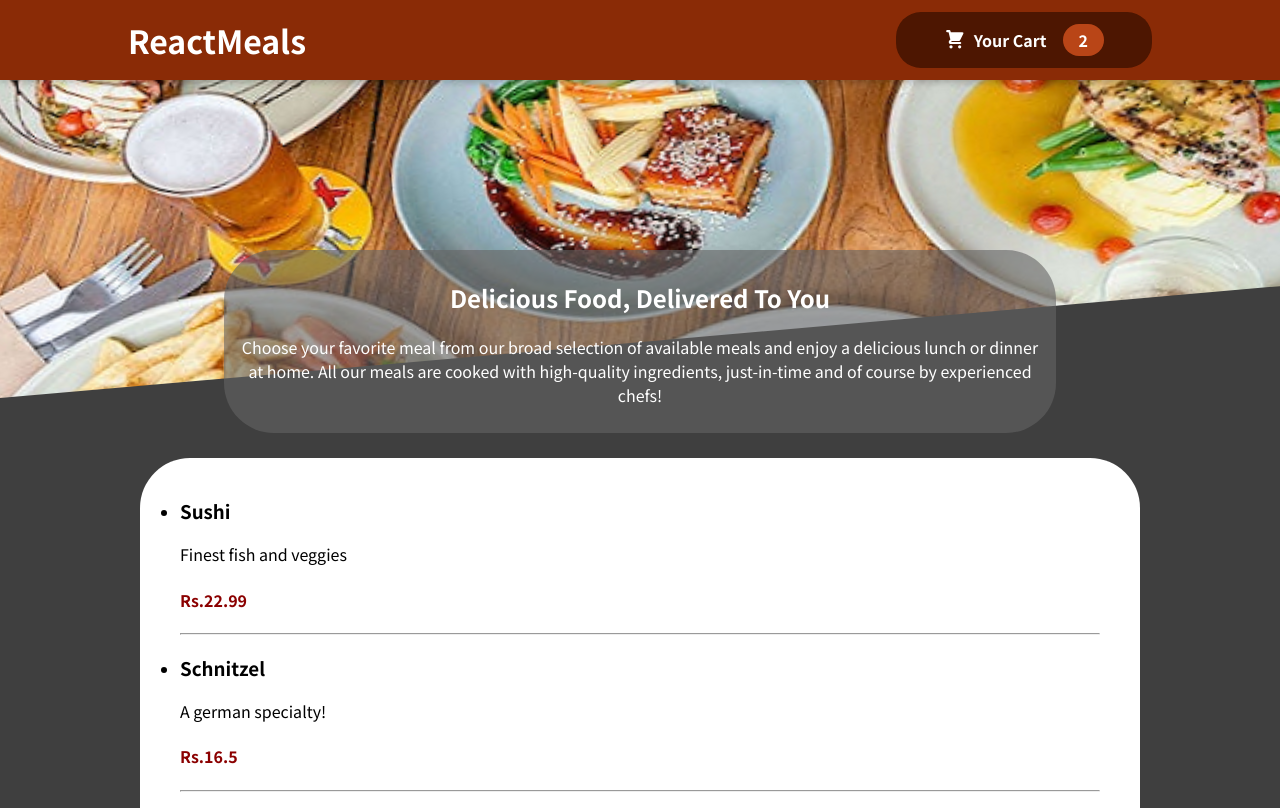
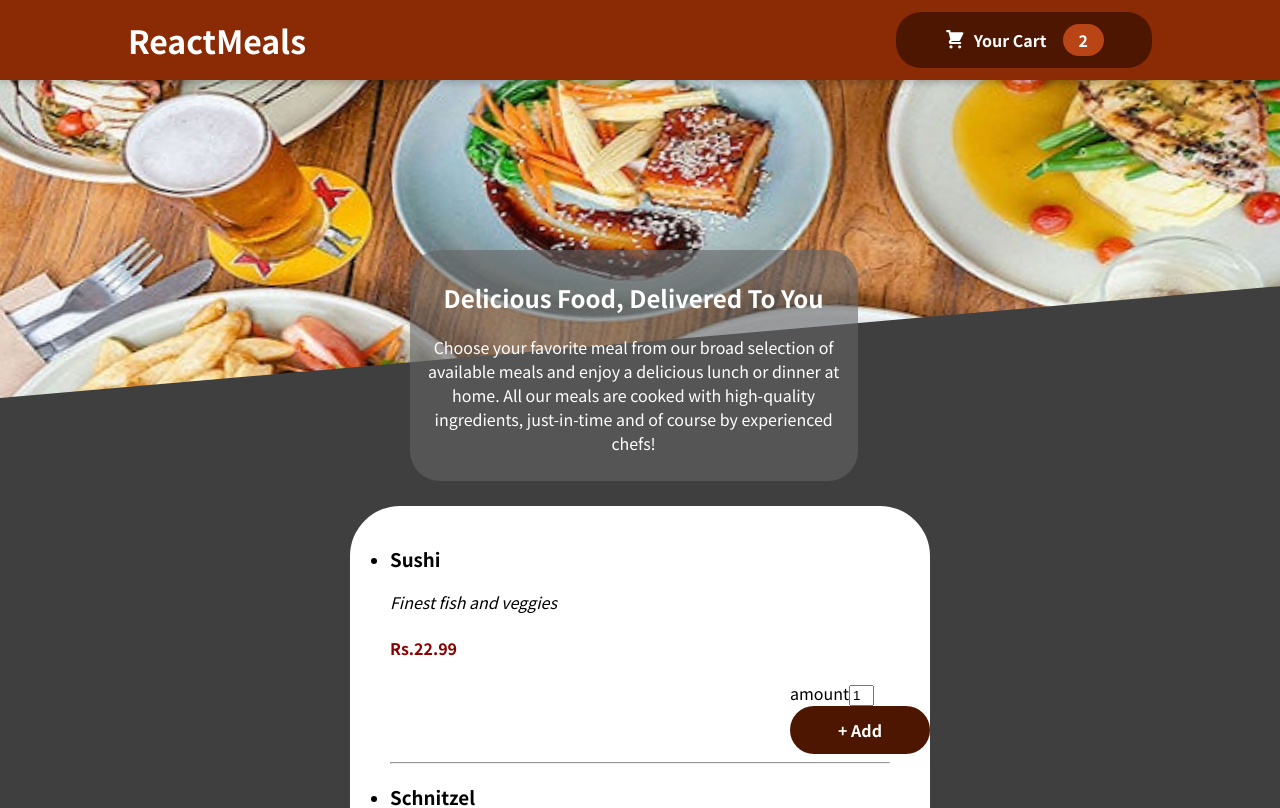
Before and after one commit to NSINGHRAJPUT/food-order-app, a React (Create React App) app: page / in a window 1280 px wide. Shown: the top 808 px of the page. Built offline with nearby package versions, Linux system fonts and the light colour scheme.

Commit message:
addingForm

```diff
--- a/src/components/Layout/Header.js
+++ b/src/components/Layout/Header.js
@@ -1,16 +1,16 @@
 import { Fragment } from "react";
 import mealsImage from "../../assets/meals.png";
-import classes from "./Header.module.css";
+import "./Header.css";
 import HeaderCartButton from "./HeaderCartButton";
 
 const Header = () => {
   return (
     <Fragment>
-      <header className={classes.header}>
+      <header className="header">
         <h1>ReactMeals</h1>
         <HeaderCartButton />
       </header>
-      <div className={classes["main-image"]}>
+      <div className="main-image">
         <img src={mealsImage} alt="meals" />
       </div>
     </Fragment>
--- a/src/components/Layout/HeaderCartButton.js
+++ b/src/components/Layout/HeaderCartButton.js
@@ -1,14 +1,14 @@
 import CartIcon from "../Cart/CartIcon";
-import classes from "./HeaderCartButton.module.css";
+import "./HeaderCartButton.css";
 
 const HeaderCartButton = (props) => {
   return (
-    <button className={classes.button}>
-      <span className={classes.icon}>
+    <button className="button">
+      <span className="icon">
         <CartIcon />
       </span>
       <span>Your Cart</span>
-      <span className={classes.badge}>2</span>
+      <span className="badge">2</span>
     </button>
   );
 };
--- /dev/null
+++ b/src/components/Meals/MealList.js
@@ -0,0 +1,19 @@
+const MealList = (props) => {
+  return (
+    <li>
+      <div>
+        <h3>{props.name}</h3>
+        <p className="description">{props.description}</p>
+        <h4 className="price">Rs.{props.price}</h4>
+      </div>
+      <div className="item">
+        <label>amount</label>
+        <input defaultValue={1} max={10} min={1} className="item-input"></input>
+        <button> + Add </button>
+      </div>
+      <hr></hr>
+    </li>
+  );
+};
+
+export default MealList;
--- a/src/components/Meals/Meals.css
+++ b/src/components/Meals/Meals.css
@@ -1,7 +1,7 @@
 .meals {
   position: relative;
   background-color: rgba(255, 255, 255);
-  margin: 25px 140px 20px 140px;
+  margin: 25px 350px 20px 350px;
   border-radius: 50px;
   padding-top: 20px;
   bottom: 150px;
@@ -11,3 +11,26 @@
 .price {
   color: darkred;
 }
+.description {
+  font-style: italic;
+}
+.item {
+  position: relative;
+  left: 80%;
+}
+.item-input {
+  width: 5%;
+}
+button {
+  cursor: pointer;
+  font: inherit;
+  border: none;
+  background-color: #4d1601;
+  color: white;
+  padding: 0.75rem 3rem;
+  display: flex;
+  justify-content: space-around;
+  align-items: center;
+  border-radius: 25px;
+  font-weight: bold;
+}
--- a/src/components/Meals/Meals.js
+++ b/src/components/Meals/Meals.js
@@ -1,3 +1,4 @@
+import MealList from "./MealList";
 import "./Meals.css";
 
 const DUMMY_MEALS = [
@@ -31,12 +32,14 @@ const Meals = () => {
   return (
     <ul className="meals">
       {DUMMY_MEALS.map((meal) => (
-        <li>
-          <h3>{meal.name}</h3>
-          <p>{meal.description}</p>
-          <h4 className="price">Rs.{meal.price}</h4>
-          <hr></hr>
-        </li>
+        <div>
+          <MealList
+            key={meal.id}
+            name={meal.name}
+            description={meal.description}
+            price={meal.price}
+          />
+        </div>
       ))}
     </ul>
   );
--- a/src/components/Meals/MealsSummary.css
+++ b/src/components/Meals/MealsSummary.css
@@ -1,10 +1,10 @@
 .summary {
-  width: 65%;
+  width: 35%;
   text-align: center;
-  margin: auto;
+  margin-left: 32%;
   background-color: rgba(100, 100, 100, 0.6);
-  padding: 10px;
-  border-radius: 50px;
+  padding: 10px 10px;
+  border-radius: 30px;
   position: relative;
   bottom: 150px;
   color: white;
```
Also changed, not shown: src/components/Layout/Header.css (renamed from src/components/Layout/Header.module.css), src/components/Layout/HeaderCartButton.css (renamed from src/components/Layout/HeaderCartButton.module.css).
